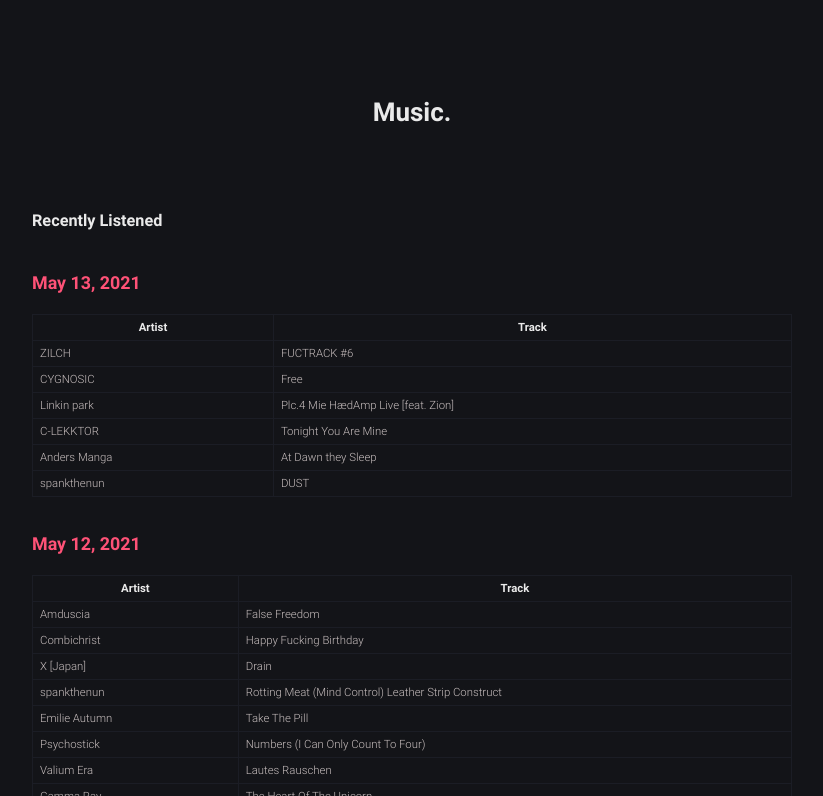
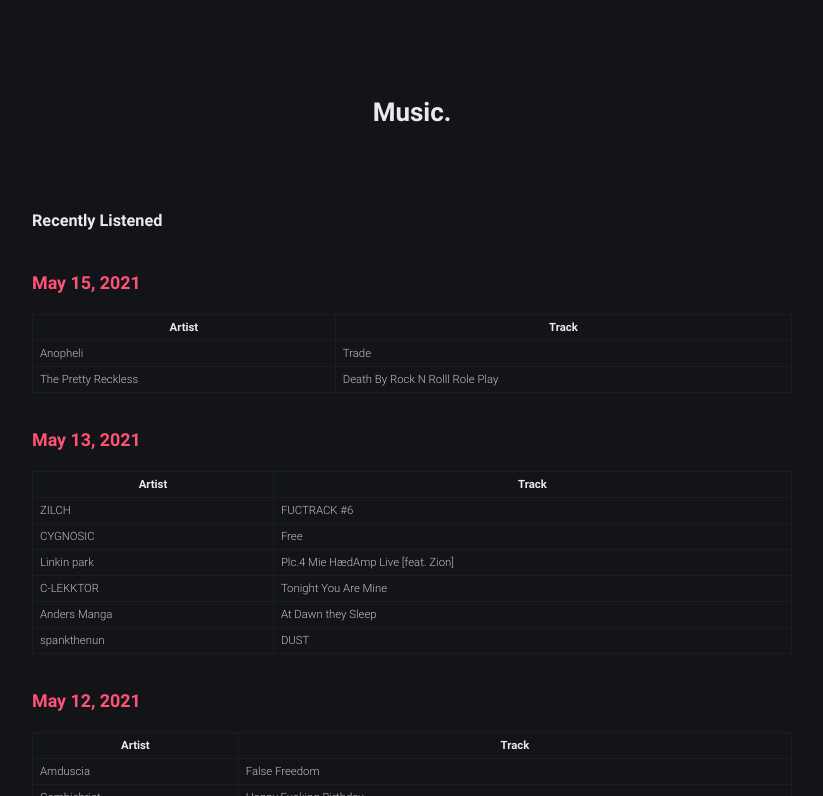
Before and after one commit to robert-marshall/xyz, a Jekyll site: the page built from music.md, in a window 1280 px wide and 900 px high, cut to the strip 104-900 px from the top of the window. Shown: the whole strip, without its empty margins (228-1051 px from the left). Built offline with Jekyll 4.4.1, drawn with Linux system fonts in a browser that asks for light colours.

Commit message:
Popping stash

```diff
--- a/music.md
+++ b/music.md
@@ -7,6 +7,13 @@
 ---
 
 #### Recently Listened
+## [May 15, 2021](#may-15-2021)
+
+| Artist | Track |
+|--------|-------|
+Anopheli | Trade
+The Pretty Reckless | Death By Rock N Rolll Role Play
+
 ## [May 13, 2021](#may-13-2021)
 
 | Artist | Track |
```
